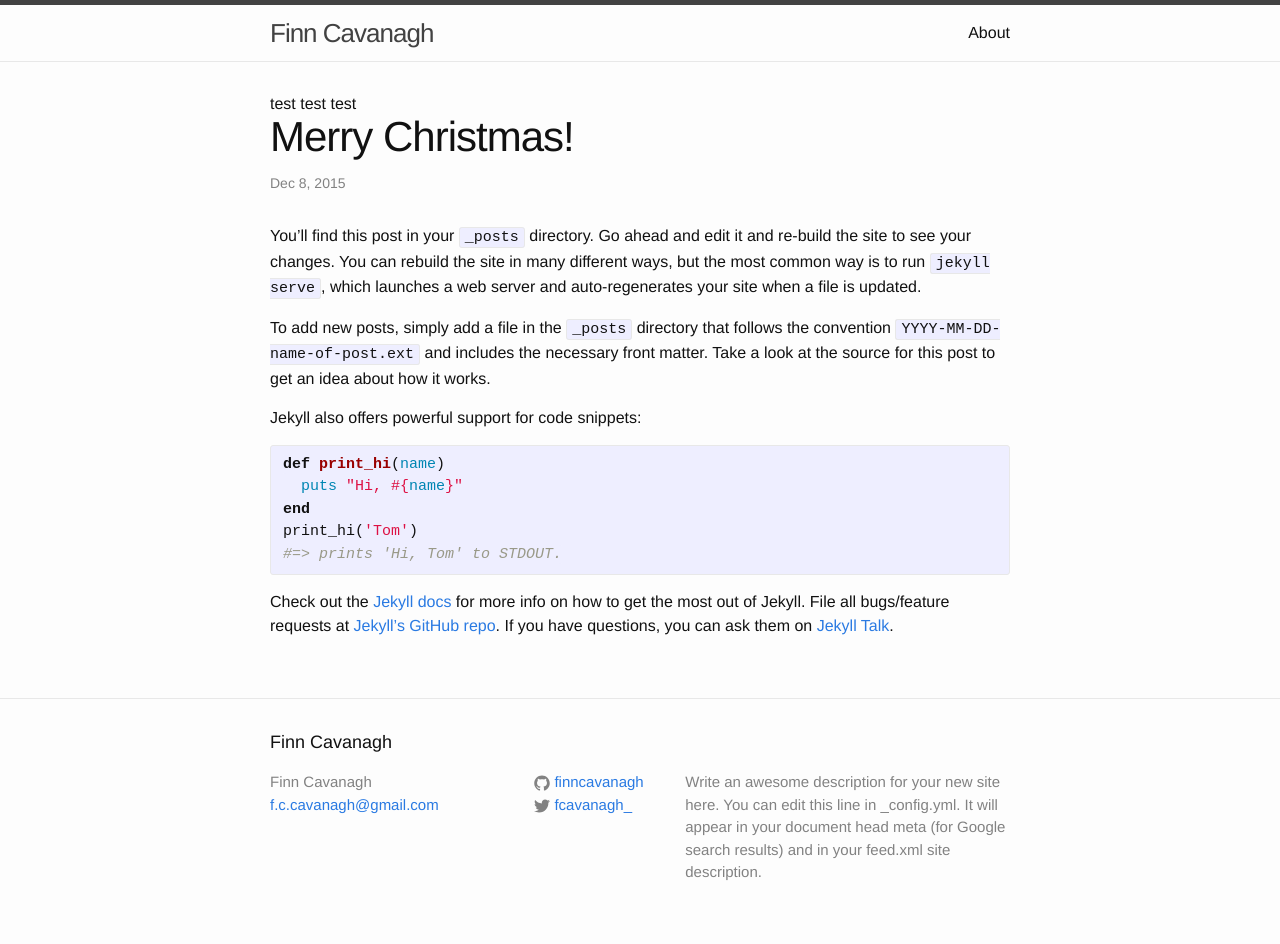
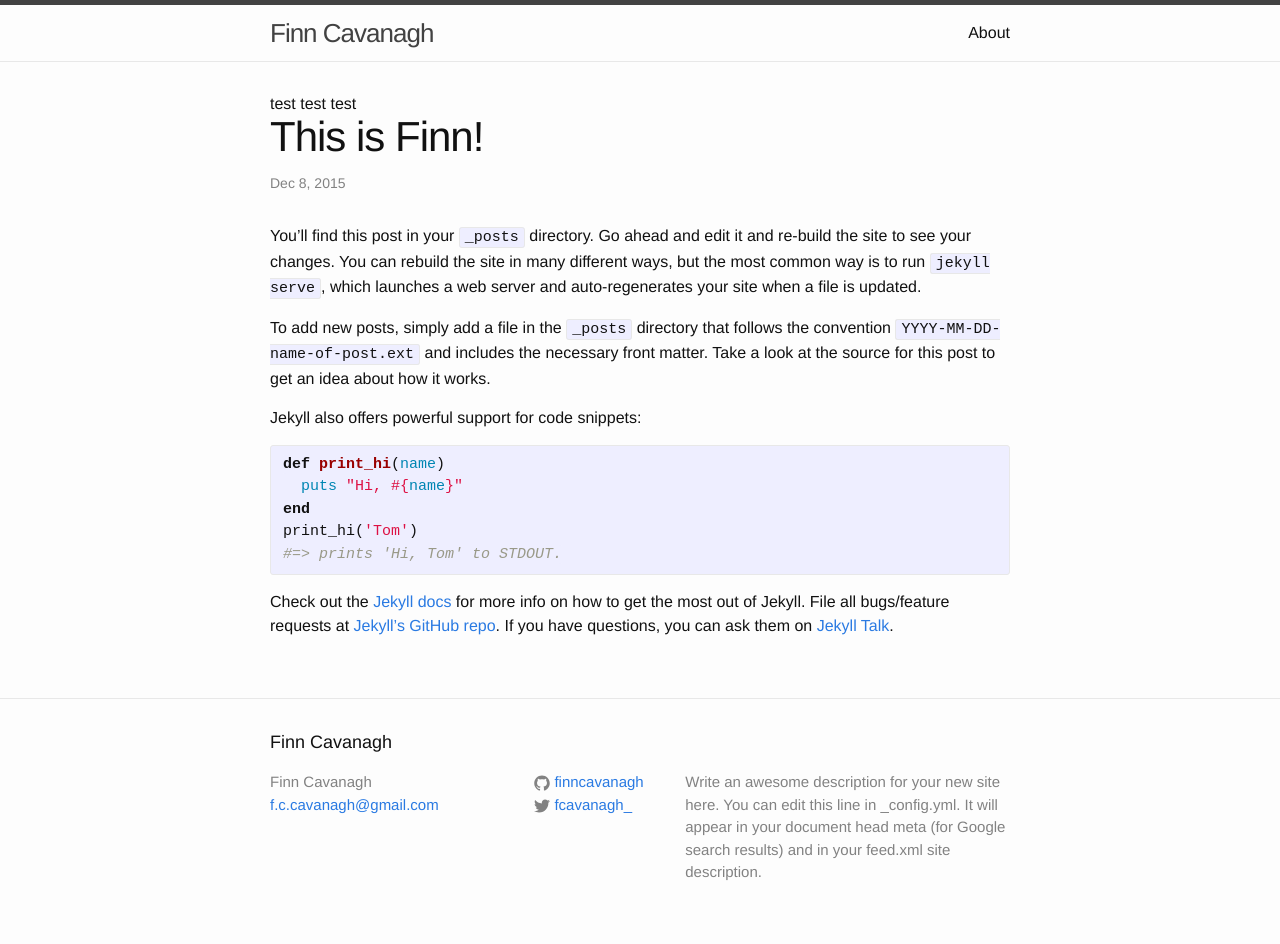
Before and after one commit to FinnCavanagh/finncavanagh.github.io, a Jekyll site: the page built from _posts/2015-12-08-welcome-to-jekyll.markdown, in a window 1280 px wide. Built offline with Jekyll 4.4.1, drawn with Linux system fonts in a browser that asks for light colours.

Commit message:
changed title

```diff
--- a/_posts/2015-12-08-welcome-to-jekyll.markdown
+++ b/_posts/2015-12-08-welcome-to-jekyll.markdown
@@ -1,6 +1,6 @@
 ---
 layout: post
-title:  "Merry Christmas!"
+title:  "This is Finn!"
 date:   2015-12-08 15:38:22 +0000
 categories: jekyll update
 ---
```
